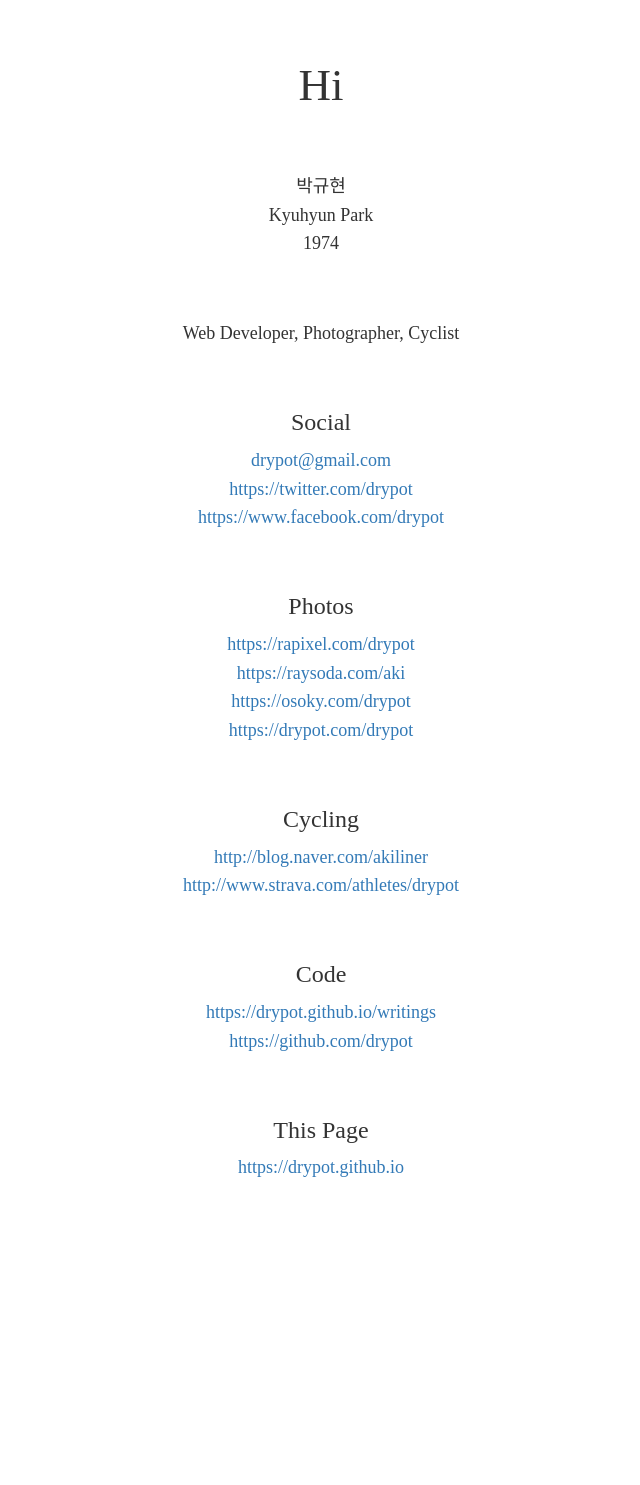
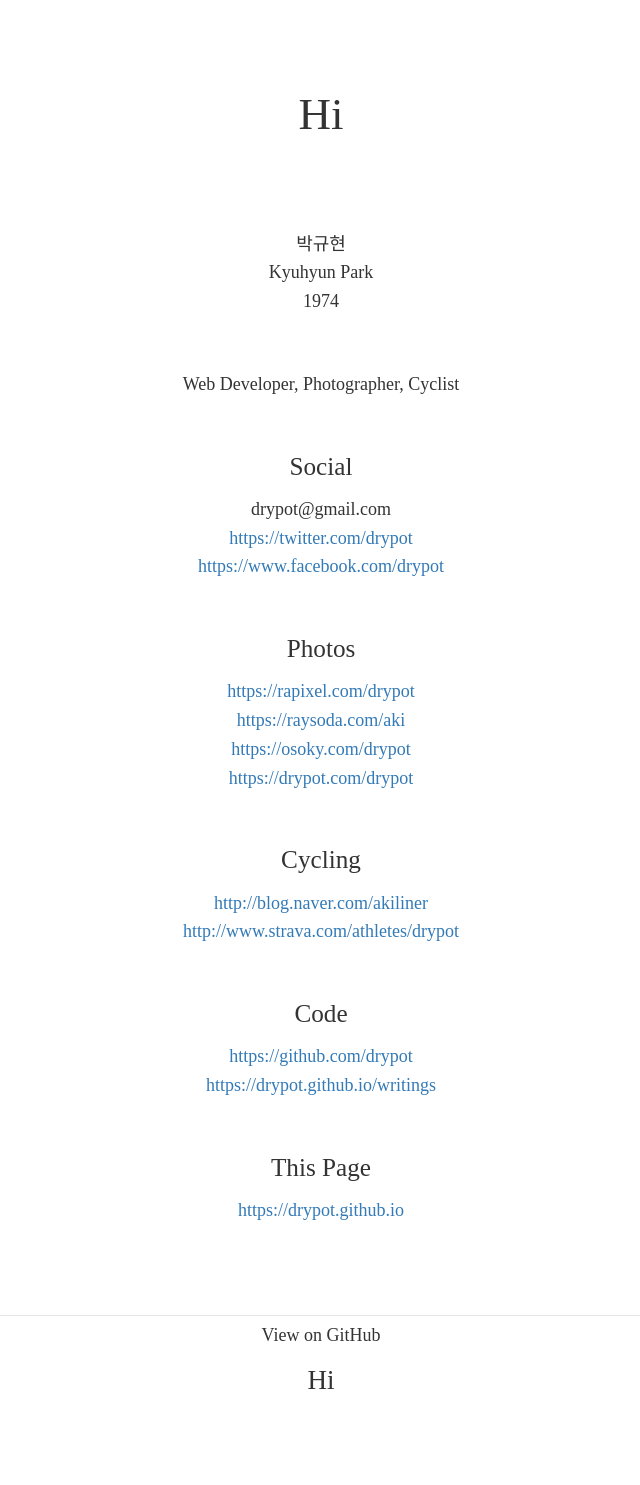
Before and after one commit to drypot/drypot.github.io, a Jekyll site: the page built from index.md, in a window 1280 px wide. Shown: the whole page, without its empty margins (319-959 px from the left). Built offline with Jekyll 4.4.1, drawn with Linux system fonts in a browser that asks for light colours; before the commit the page ends 1308 px from its top, so only the background shows below that.

Commit message:
updage css.

```diff
--- a/_layouts/page.html
+++ b/_layouts/page.html
@@ -15,26 +15,21 @@
   </head>
   <body>
     {% if page.url != '/' %}
-      <div class="section page-header">
-        <div class="page-header-site-name"><a href="{{ site.baseurl }}/">{{ site.title }}</a></div>
+      <div class="page-header">
+        <div class="site-name"><a href="{{ site.baseurl }}/">{{ site.title }}</a></div>
       </div>
     {% endif %}
-    <div class="section page-title">
+    <div class="page-title">
       <h1>{{ page.title }}</h1>
     </div>
-    <div class="section page-content">
+    <div class="page-content {{ page.class }}">
       {{ content }}
     </div>
-    {% comment %}
-    <div class="section page-footer">
-      <div class="about-list">
-        <ul class="list-inline">
-          <li><a href="{{ site.baseurl }}/about">About</a></li>
-          <li><a href="https://github.com/drypot/writings" target=_blank>GitHub</a></li>
-        </ul>
-      </div>
-      <div class="page-header-site-name"><a href="{{ site.baseurl }}/">{{ site.title }}</a></div>
+    <div class="page-footer">
+      <ul>
+        <li><a href="https://github.com/drypot/drypot.github.io" target=_blank>View on GitHub</a></li>
+      </ul>
+      <div class="site-name"><a href="{{ site.baseurl }}/">{{ site.title }}</a></div>
     </div>
-    {% endcomment %}
   </body>
 </html>
--- a/css/base.scss
+++ b/css/base.scss
@@ -1,13 +1,16 @@
 ---
 ---
+
+// macro
+
 $color: #333;
 $dim-color: lighten($color, 50%);
 $line-color: lighten($color, 70%);
 
-$margin: 2em;
 $width: 720px;
-
-$form-width: 480px;
+$side-space: 8px;
+$layout-margin: 5rem;
+$margin: 3rem;
 
 @mixin narrow {
   @media (min-width: 768px) {
@@ -33,13 +36,10 @@
   }
 }
 
-// basic layout
+// base
 
 html {
-}
-
-body {
-  font-size: 14px;
+  font-size: 16px;
   @include narrow {
     font-size: 16px;
   }
@@ -49,56 +49,47 @@
   @include wide {
     font-size: 20px;
   }
-  //font-size: 1em;
+}
+
+body {
+  font-size: 1rem;
   font-family: serif;
   line-height: 160%;
   color: $color;
-}
-
-@mixin section {
-  max-width: $width;
-  margin: $margin * 1.5 auto; // auto 는 IE9 이상부터
-  @include narrow {
-    margin: $margin * 1.7 auto;
-  }
-  /*
-  @include normal {
-    margin: $margin * 1.9 auto;
-  }
-  */
-  /*@include wide {
-    margin: $margin * 2.1 auto;
-  }*/
   text-align: center;
 }
 
-.section {
-  @include section;
+h1, h2, h3, p, pre, hr, ul {
+  margin: 0.8rem $side-space;
 }
 
-@mixin sub-section {
-  margin: $margin auto;
-  @include narrow {
-    margin: $margin * 1.1 auto;
-  }
-  @include normal {
-    margin: $margin * 1.2 auto;
-  }
-  @include wide {
-    margin: $margin * 1.3 auto;
-  }
+h1 {
+  font-size: 2.5rem;
+  margin-top: $layout-margin;
+  margin-bottom: $layout-margin;
 }
 
-.sub-section {
-  @include sub-section;
+h2 {
+  font-size: 1.8rem;
+  margin-top: 3rem;
+  margin-bottom: 0.9rem;
 }
 
-.mini-section {
-  margin: $margin * 0.8 auto;
+h3 {
+  font-size: 1.4rem;
+  margin-top: 2.1rem;
+}
+
+p {
+}
+
+pre {
+  font-size: 0.8em;
+  margin-top: 1.3em;
+  margin-bottom: 1.3em;
 }
 
 pre.clean {
-  margin: $margin auto;
   padding: 0px;
   border: 0px;
   background-color: inherit;
@@ -106,97 +97,80 @@
 }
 
 hr {
-  margin: 0px;
+  margin-top: 1.5rem;
+  margin-bottom: 1.5rem;
 }
 
-// home
+ul {
+  list-style: none;
+  padding: 0px;
+  li {
+    margin-bottom: 0.3em;
+  }
+}
+
+.vspace {
+  margin-bottom: $margin;
+}
+
+// page
 
 .page-header { // bootstrap 에 같은 이름 클래스가 정의되어 있다;
-  @include ac-link;
-  margin-top: 0px;
+  max-width: $width;
+  margin: 0px auto $layout-margin;
   padding: 0px; // overriding bootstrap
   border-bottom: 1px solid $line-color;
-  //border-bottom: 0px;
+  @include ac-link;
 }
 
 .page-footer {
-  @include ac-link;
+  max-width: $width;
+  margin: $layout-margin auto;
   padding: 0px; // overriding bootstrap
   border-top: 1px solid $line-color;
-  //border-top: 0px;
-  .about-list {
-    margin: 0.3em auto;
-    ul {
-      margin: 0px;
-      li {
-        padding: 0 5px;
-      }
+  ul {
+    margin: 0.3rem auto;
+    padding: 0px;
+    list-style: none;
+    li {
+      display: inline-block;
+      margin-bottom: 0px;
+      padding: 0 5px;
     }
   }
-  .sponsor {
-    margin: 0.6em auto;
-    font-size: 1.1em;
-  }
+  @include ac-link;
 }
 
-.page-header-site-name {
+.page-header > .site-name, .page-footer > .site-name {
+  font-size: 1.5em;
   margin: 0.6em auto;
-  font-size: 1.3em;
   a:hover {
     text-decoration: none;
   }
 }
 
 .page-title {
-  @include section;
-  @include ac-link;
-  a:hover {
-    text-decoration: none;
-  }
-  h1 {
-    font-size: 2.5em;
+  max-width: $width;
+  margin: $layout-margin auto;
+}
+
+.page-content {
+  max-width: $width; // 와이드 이미지는 없다고 가정했다. 이미지가 들어가는 사이트는 섹션별로 폭을 설정해야.
+  margin: $layout-margin auto;
+  text-align: left;
+  p.go-to-index {
+    text-align: center;
+    font-size: 1.3rem;
+    margin: $layout-margin auto;
   }
 }
 
-.top-links {
-  a {
-    padding-left:8px;
-    padding-right:8px;
-  }
-}
-
-// page content
-
-.page-content {
-  margin-bottom: 7em;
-  .depth1 {
-    @include section;
-    .depth2 {
-      @include section;
-      .depth3 {
-        @include sub-section;
-        .name {
-          font-size: 1.3em;
-          font-weight: bold;
-          margin-bottom: 1em;
-        }
-        ul {
-          margin-bottom: 1.5em;
-          padding: 0em;
-          list-style: none;
-          li {
-            display: inline;
-            word-break: keep-all;
-            margin: 0em 0.3em;
-          }
-        }
-      }
+.page-content-index {
+  text-align: center;
+  ul {
+    li {
+      font-size: 1.1em;
+      margin-bottom: 1em;
     }
   }
 }
-
-// profile
-
-#profile-text {
-  white-space: pre-line;
-}
--- a/index.html
+++ /dev/null
@@ -1,57 +0,0 @@
----
-title: Hi
----
-
-<div class='depth1'>
-
-  <div class='depth2'>
-    <p>
-      박규현<br>
-      Kyuhyun Park<br>
-      1974<br>
-    </p>
-  </div>
-  <div class='depth2'>
-    <p>
-      Web Developer, Photographer, Cyclist
-    </p>
-  </div>
-  <div class='depth2'>
-    <h3>Social</h3>
-    <p>
-      <a href="mailto:drypot@gmail.com">drypot@gmail.com</a><br>
-      <a href="https://twitter.com/drypot" target="_blank">https://twitter.com/drypot</a><br>
-      <a href="https://www.facebook.com/drypot" target="_blank">https://www.facebook.com/drypot</a><br>
-    </p>
-  </div>
-  <div class='depth2'>
-    <h3>Photos</h3>
-    <p>
-      <a href="https://rapixel.com/drypot" target="_blank">https://rapixel.com/drypot</a><br>
-      <a href="https://raysoda.com/aki" target="_blank">https://raysoda.com/aki</a><br>
-      <a href="https://osoky.com/drypot" target="_blank">https://osoky.com/drypot</a><br>
-      <a href="https://drypot.com/drypot" target="_blank">https://drypot.com/drypot</a><br>
-    </p>
-  </div>
-  <div class='depth2'>
-    <h3>Cycling</h3>
-    <p>
-      <a href="http://blog.naver.com/akiliner" target="_blank">http://blog.naver.com/akiliner</a><br>
-      <a href="http://www.strava.com/athletes/drypot" target="_blank">http://www.strava.com/athletes/drypot</a><br>
-    </p>
-  </div>
-  <div class='depth2'>
-    <h3>Code</h3>
-    <p>
-      <a href="https://drypot.github.io/writings" target="_blank">https://drypot.github.io/writings</a><br>
-      <a href="https://github.com/drypot" target="_blank">https://github.com/drypot</a><br>
-    </p>
-  </div>
-  <div class='depth2'>
-    <h3>This Page</h3>
-    <p>
-      <a href="https://drypot.github.io" target="_blank">https://drypot.github.io</a><br>
-    </p>
-  </div>
-
-</div>
--- /dev/null
+++ b/index.md
@@ -0,0 +1,44 @@
+---
+title: Hi
+class: page-content-index
+---
+
+박규현
+Kyuhyun Park
+1974
+{:class="vspace"}
+
+Web Developer, Photographer, Cyclist
+{:class="vspace"}
+
+### Social
+
+drypot@gmail.com\\
+<https://twitter.com/drypot>{:target="_blank"}\\
+<https://www.facebook.com/drypot>{:target="_blank"}
+{:class="vspace"}
+
+### Photos
+
+<https://rapixel.com/drypot>{:target="_blank"}\\
+<https://raysoda.com/aki>{:target="_blank"}\\
+<https://osoky.com/drypot>{:target="_blank"}\\
+<https://drypot.com/drypot>{:target="_blank"}
+{:class="vspace"}
+
+### Cycling
+
+<http://blog.naver.com/akiliner>{:target="_blank"}\\
+<http://www.strava.com/athletes/drypot>{:target="_blank"}
+{:class="vspace"}
+
+### Code
+
+<https://github.com/drypot>{:target="_blank"}\\
+<https://drypot.github.io/writings>{:target="_blank"}
+{:class="vspace"}
+
+### This Page
+
+<https://drypot.github.io>{:target="_blank"}
+{:class="vspace"}
```
Also changed, not shown: README.md, 1 other file.
